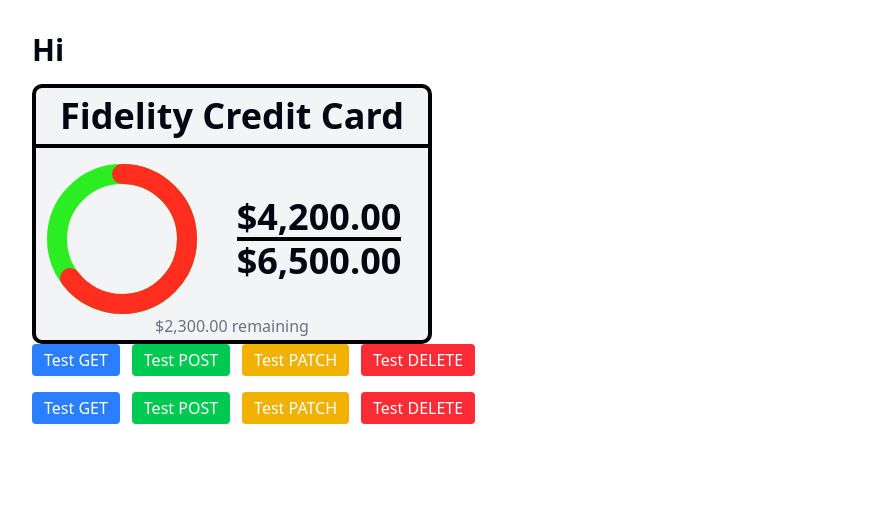
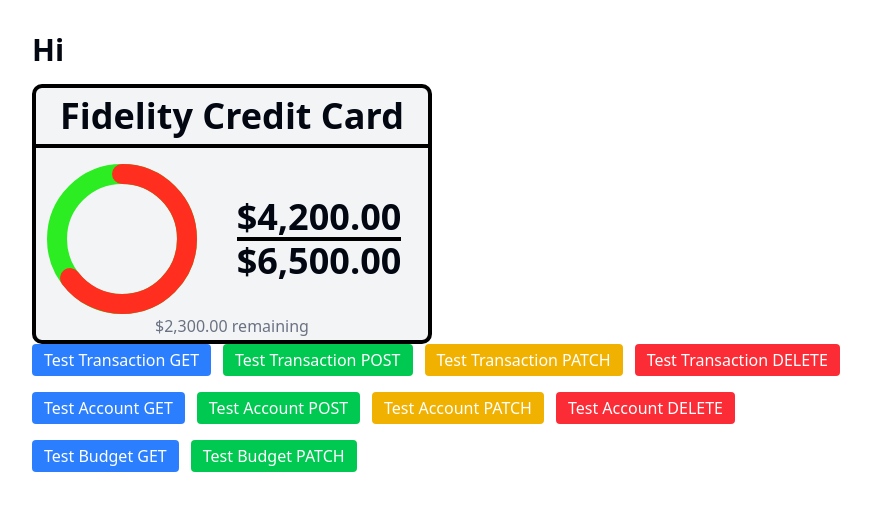
Before and after one commit to WesleyJHu/Finance-Tracker, a Next.js app in the folder finance-app/: page / in a window 1280 px wide. Shown: the top 510 px of the page, without its empty margins (0-871 px from the left). Built offline with nearby package versions, Linux system fonts and the light colour scheme.

Commit message:
created and tested budget api routes

```diff
--- /dev/null
+++ b/finance-app/src/app/api/monthly_budgets/route.ts
@@ -0,0 +1,110 @@
+import { NextRequest, NextResponse } from 'next/server';
+import { pool } from '@/lib/db';
+
+export const runtime = "nodejs"
+
+type MonthlyBudgetBody = {
+    month: number
+    base_budget: number
+}
+
+//Gets monthly budget for a specific month
+export async function GET(req: NextRequest) {
+    try {
+        const { searchParams } = new URL(req.url);
+
+        const monthParam = searchParams.get("month")
+
+        if (!monthParam) {
+            return NextResponse.json(
+                { error: "Month is required" },
+                { status: 400 }
+            )
+        }
+
+        const month = Number(monthParam)
+
+        if (isNaN(month) || month < 1 || month > 12) {
+            return NextResponse.json(
+                { error: "Invalid month" },
+                { status: 400 }
+            )
+        }
+
+        let query = `
+            SELECT *
+            FROM "monthly_budgets"
+            WHERE month = $1
+        `
+
+        const values: any[] = [month]
+
+        const result = await pool.query(query, values)
+
+        return NextResponse.json(result.rows)
+    } catch (error: any) {
+        console.error("Error fetching monthly budget:", error)
+        console.error(error)
+        console.error(error.message)
+        console.error(error.detail)
+
+        return NextResponse.json(
+            { error: "An error occurred while fetching the monthly budget" },
+            { status: 500 }
+        )
+    }
+}
+
+
+// Updates budget for a specific month
+export async function PATCH(req: NextRequest)  {
+    try {
+        const body: MonthlyBudgetBody = await req.json()
+
+        const { month, base_budget } = body
+
+        if (!month || !base_budget) {
+            return NextResponse.json(
+                { error: "Month and base budget are required" },
+                { status: 400 }
+            )
+        }
+
+        if (isNaN(month) || month < 1 || month > 12) {
+            return NextResponse.json(
+                { error: "Invalid month" },
+                { status: 400 }
+            )
+        }
+
+        const result = await pool.query(
+            `
+            UPDATE "monthly_budgets"
+            SET base_budget = $1
+            WHERE month = $2
+            RETURNING *
+        `,
+            [base_budget, month]
+        )
+
+        if (result.rowCount === 0) {
+            return NextResponse.json(
+                { error: "Monthly budget not found for the specified month" },
+                { status: 404 }
+            )
+        }
+
+        return NextResponse.json(result.rows[0])
+
+    } catch (error: any) {
+        console.error("Error updating monthly budget:", error)
+        console.error(error)
+        console.error(error.message)
+        console.error(error.detail)
+
+        return NextResponse.json(
+            { error: "An error occurred while updating the monthly budget" },
+            { status: 500 }
+        )
+    }
+}
--- a/finance-app/src/app/page.tsx
+++ b/finance-app/src/app/page.tsx
@@ -4,6 +4,7 @@
 import Card from '../components/AccountCard';
 import TestTransactionApiButton from '@/components/TestTransactionApiButton';
 import TestAccountApiButton from '@/components/TestAccountApiButton';
+import TestBudgetApiButton from '@/components/TestBudgetApiButton';
 
 export default function AboutPage() {
   return (
@@ -12,6 +13,7 @@
       <Card name="Fidelity Credit Card" limit={6500} value={4200} />
       <TestTransactionApiButton />
       <TestAccountApiButton />
+      <TestBudgetApiButton />
     </main>
   );
 }
--- a/finance-app/src/components/TestAccountApiButton.tsx
+++ b/finance-app/src/components/TestAccountApiButton.tsx
@@ -69,28 +69,28 @@
         onClick={testGET}
         className="bg-blue-500 text-white px-3 py-1 rounded"
       >
-        Test GET
+        Test Account GET
       </button>
 
       <button
         onClick={testPOST}
         className="bg-green-500 text-white px-3 py-1 rounded"
       >
-        Test POST
+        Test Account POST
       </button>
 
       <button
         onClick={testPATCH}
         className="bg-yellow-500 text-white px-3 py-1 rounded"
       >
-        Test PATCH
+        Test Account PATCH
       </button>
 
       <button
         onClick={testDELETE}
         className="bg-red-500 text-white px-3 py-1 rounded"
       >
-        Test DELETE
+        Test Account DELETE
       </button>
 
     </div>
--- /dev/null
+++ b/finance-app/src/components/TestBudgetApiButton.tsx
@@ -0,0 +1,49 @@
+"use client"
+
+export default function TestApiPanel() {
+
+    // GET
+    const testGET = async () => {
+        const res = await fetch("/api/monthly_budgets?month=4")
+        const data = await res.json()
+
+        console.log("GET result:", data)
+    }
+
+    // PATCH
+    const testPATCH = async () =>  {
+        const res = await fetch("/api/monthly_budgets", {
+            method: "PATCH",
+            headers: {
+                "Content-Type": "application/json"
+            },
+            body: JSON.stringify({
+                month: 4,
+                base_budget: 2000
+            })
+        })
+
+        const data = await res.json()
+        console.log("PATCH result:", data)
+    }
+
+    return (
+        <div className="flex gap-3 mb-4">
+
+            <button
+                onClick={testGET}
+                className="px-3 py-1 bg-blue-500 text-white rounded"
+            >
+                Test Budget GET
+            </button>
+
+            <button
+                onClick={testPATCH}
+                className="px-3 py-1 bg-green-500 text-white rounded"
+            >
+                Test Budget PATCH
+            </button>
+
+        </div>
+    )
+}
--- a/finance-app/src/components/TestTransactionApiButton.tsx
+++ b/finance-app/src/components/TestTransactionApiButton.tsx
@@ -71,28 +71,28 @@
         onClick={testGET}
         className="bg-blue-500 text-white px-3 py-1 rounded"
       >
-        Test GET
+        Test Transaction GET
       </button>
 
       <button
         onClick={testPOST}
         className="bg-green-500 text-white px-3 py-1 rounded"
       >
-        Test POST
+        Test Transaction POST
       </button>
 
       <button
         onClick={testPATCH}
         className="bg-yellow-500 text-white px-3 py-1 rounded"
       >
-        Test PATCH
+        Test Transaction PATCH
       </button>
 
       <button
         onClick={testDELETE}
         className="bg-red-500 text-white px-3 py-1 rounded"
       >
-        Test DELETE
+        Test Transaction DELETE
       </button>
 
     </div>
```
